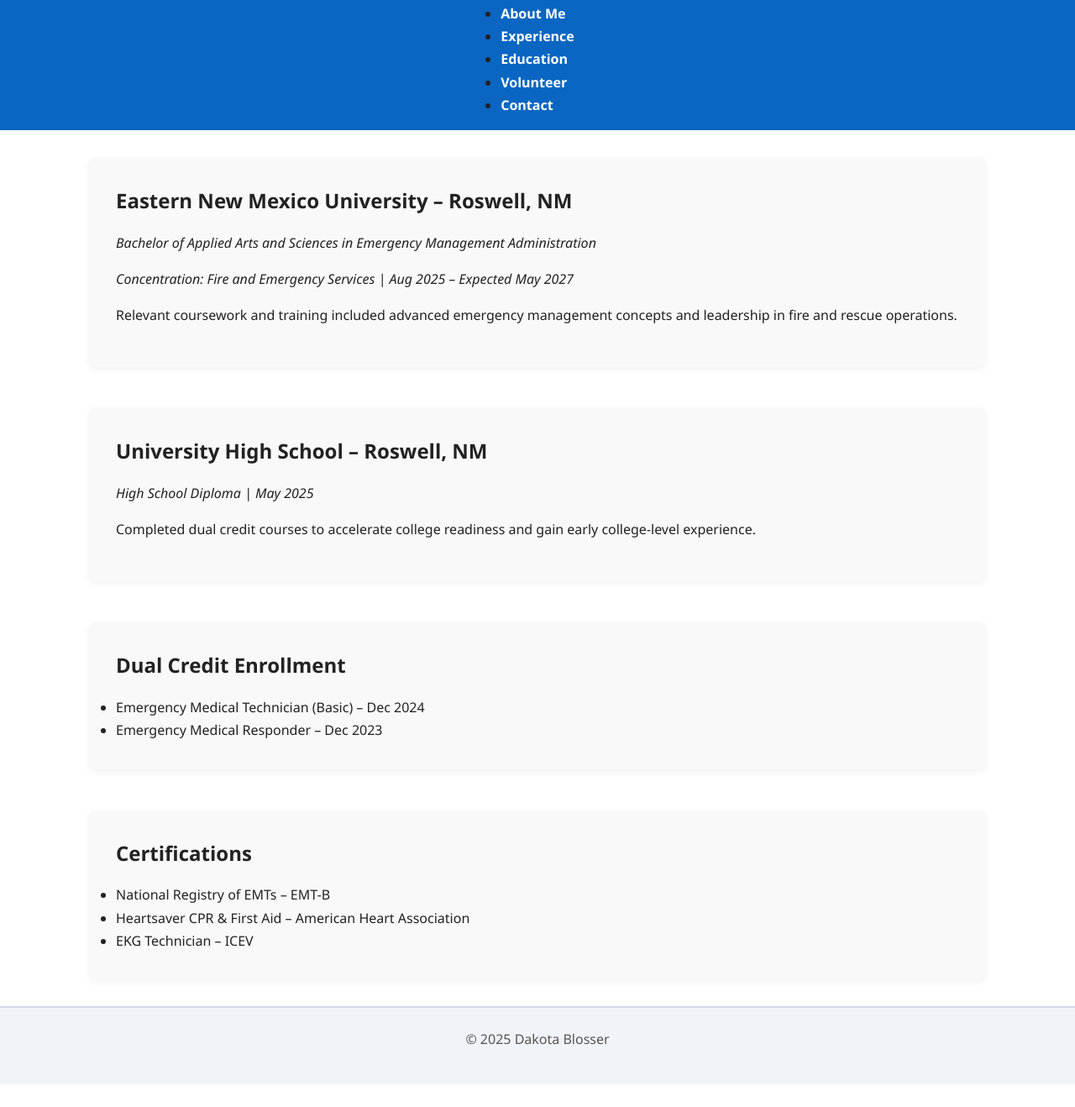
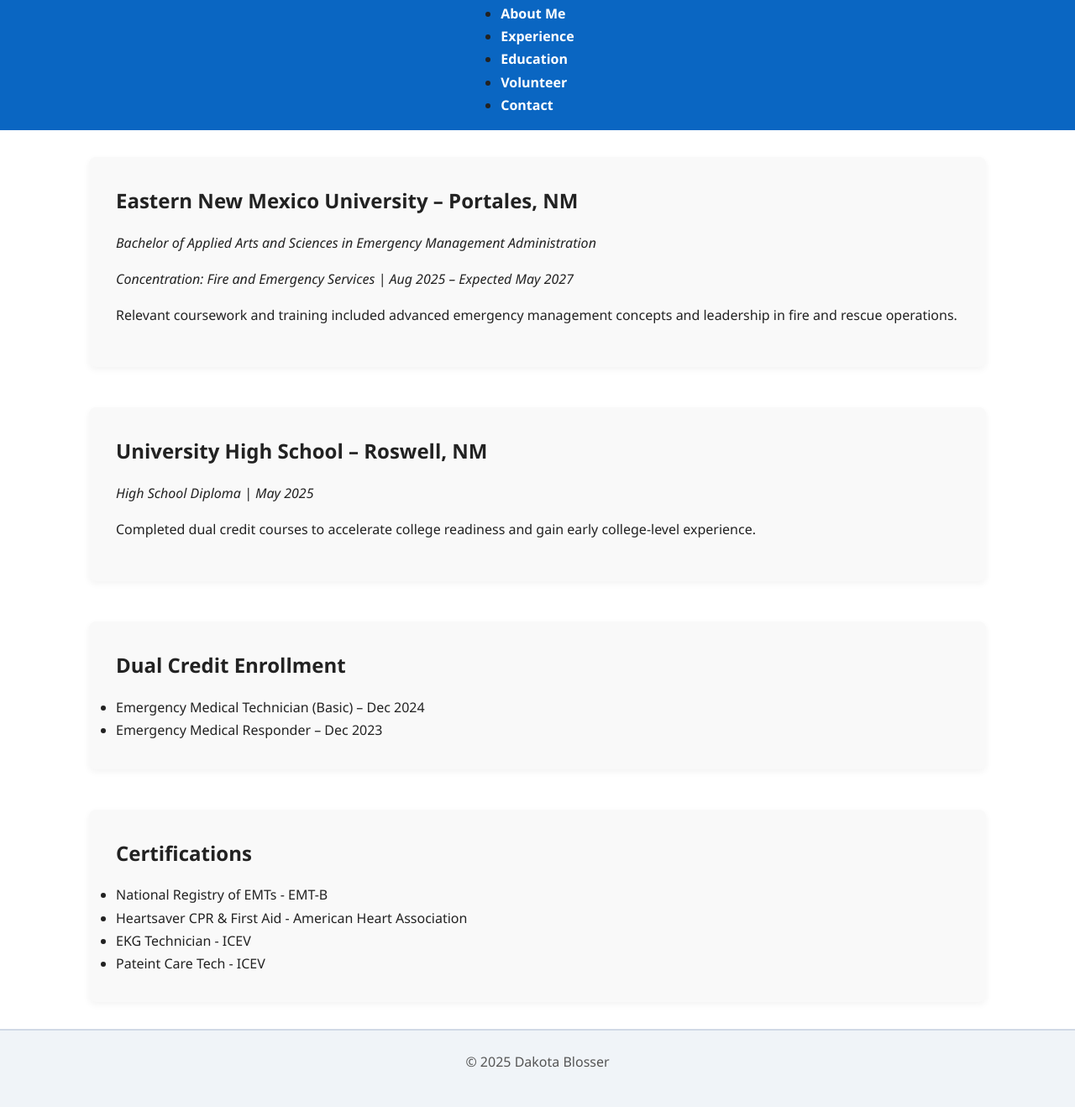
Before and after one commit to meetourheroes/dakotablosser, a plain HTML site: page education.html in a window 1280 px wide. Shown: the part 155-1473 px from the top of the page at 84% size. Before the commit the page ends 1446 px from the top, so only its background shows below. Drawn offline with Linux system fonts and the light colour scheme.

Commit message:
Update education.html

```diff
--- a/education.html
+++ b/education.html
@@ -23,7 +23,7 @@
 
   <main>
     <section>
-      <h2>Eastern New Mexico University – Roswell, NM</h2>
+      <h2>Eastern New Mexico University – Portales, NM</h2>
       <p><em>Bachelor of Applied Arts and Sciences in Emergency Management Administration</em></p>
       <p><em>Concentration: Fire and Emergency Services | Aug 2025 – Expected May 2027</em></p>
       <p>Relevant coursework and training included advanced emergency management concepts and leadership in fire and rescue operations.</p>
@@ -46,9 +46,10 @@
     <section>
       <h2>Certifications</h2>
       <ul>
-        <li>National Registry of EMTs – EMT-B</li>
-        <li>Heartsaver CPR & First Aid – American Heart Association</li>
-        <li>EKG Technician – ICEV</li>
+        <li>National Registry of EMTs - EMT-B</li>
+        <li>Heartsaver CPR & First Aid - American Heart Association</li>
+        <li>EKG Technician - ICEV</li>
+        <li>Pateint Care Tech - ICEV</li>
       </ul>
     </section>
   </main>
```
